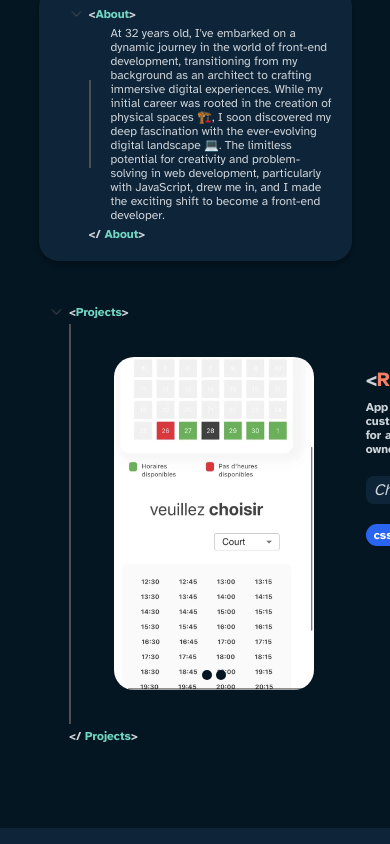
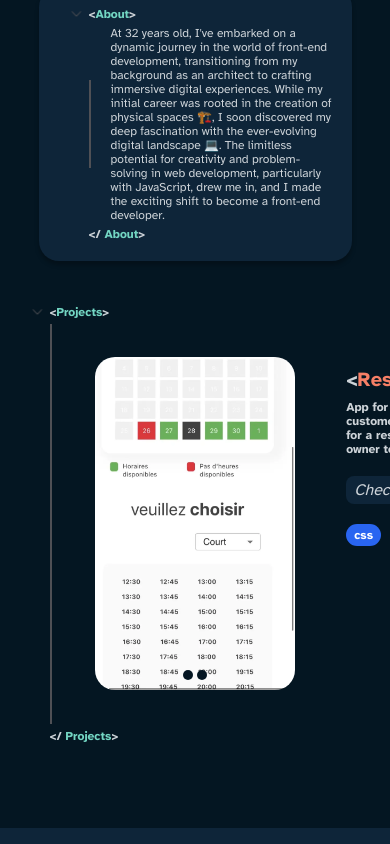
Before and after one commit to benhlel0slim/Portfolio, a Next.js app: page / in a window 390 px wide. Shown: the part 877-1721 px from the top of the page. Built offline with nearby package versions, Linux system fonts and the light colour scheme.

Commit message:
refactor: width component

```diff
--- a/src/components/projects/projects.module.scss
+++ b/src/components/projects/projects.module.scss
@@ -82,6 +82,9 @@
   }
 }
 @media (max-width: 768px) {
+  .container {
+    width: 90%;
+  }
   .openingTag {
     font-size: 12px;
   }
```
